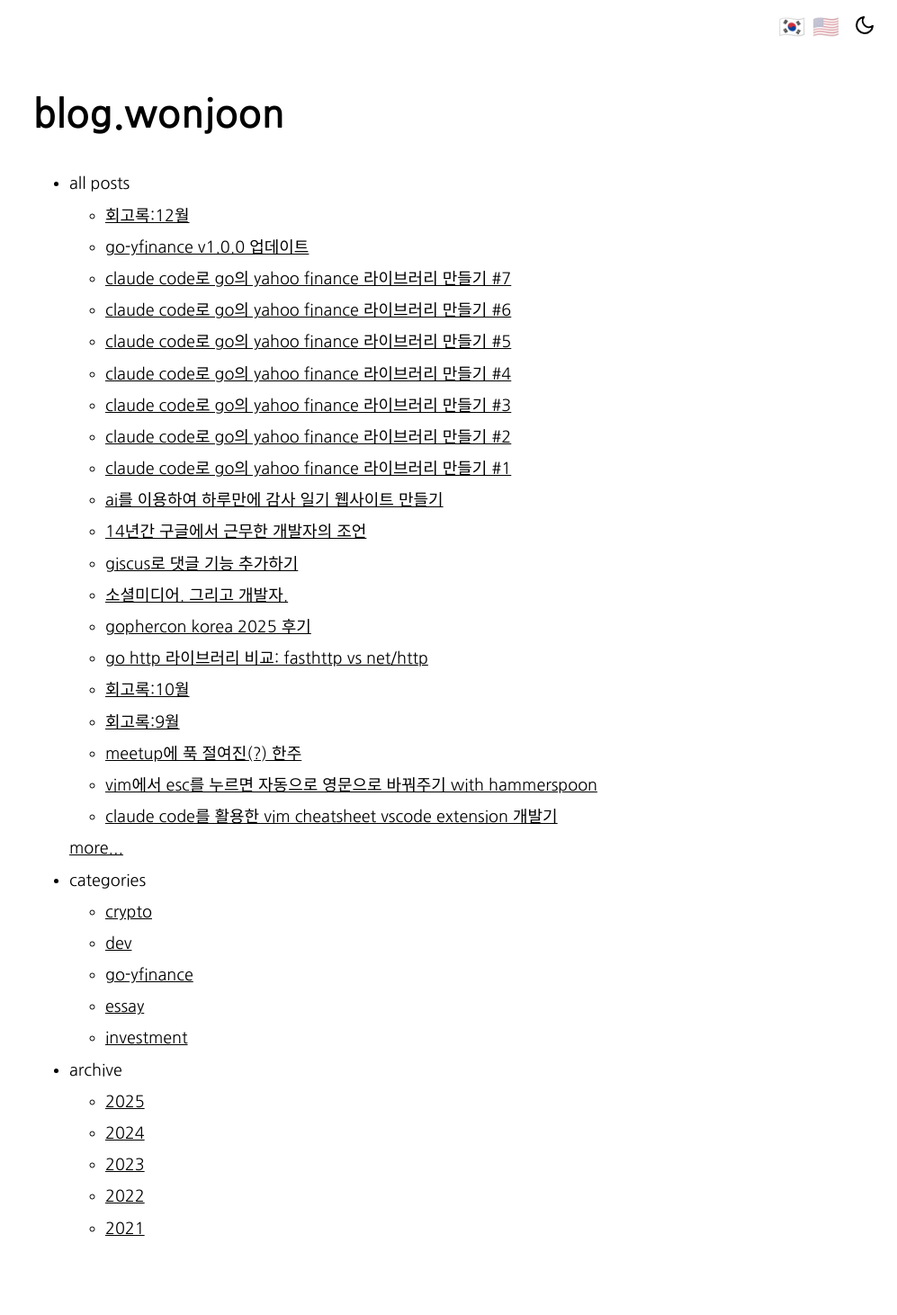
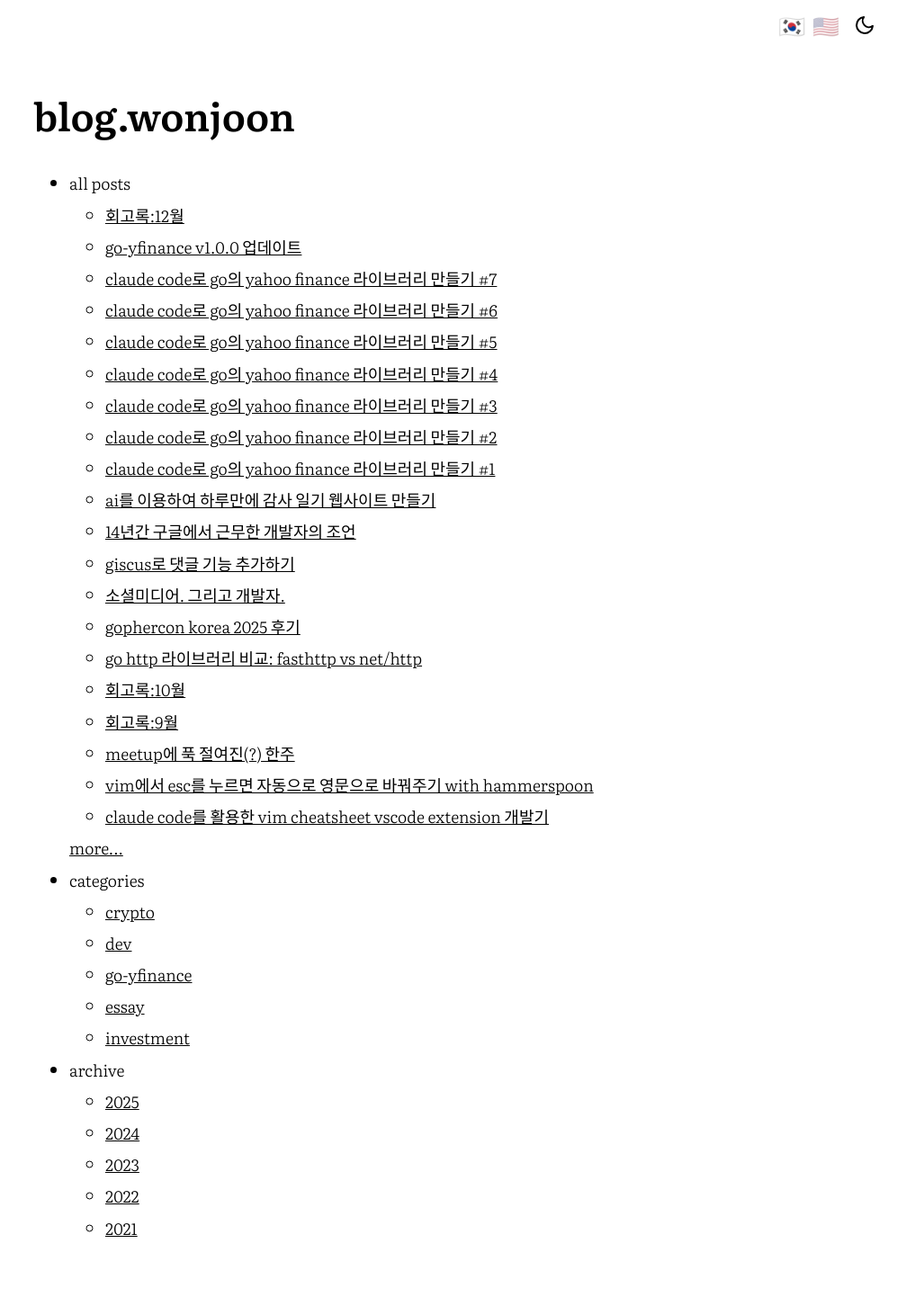
Before and after one commit to wnjoon/wnjoon.github.io, a Jekyll site: the page built from index.md, in a window 1280 px wide. Shown: the whole page at 90% size, without its empty margins (283-1280 px from the left). Built offline with Jekyll 4.4.1, drawn with Linux system fonts in a browser that asks for light colours.

Commit message:
change font to literata and serif

```diff
--- a/_sass/no-style-please.scss
+++ b/_sass/no-style-please.scss
@@ -1,4 +1,4 @@
-@import url(//fonts.googleapis.com/earlyaccess/nanumgothic.css);
+@import url("https://fonts.googleapis.com/css2?family=Literata:ital,wght@0,300;0,600;1,300;1,600&family=Noto+Serif+KR:wght@300;600&display=swap");
 
 // -------------- THEME SWITCHER -------------- //
 @mixin dark-appearance {
@@ -71,12 +71,20 @@ html { height: 100%; }
 
 body {
   color: black;
-  font-family: 'Nanum Gothic', sans-serif;
+  font-family: system-ui, -apple-system, BlinkMacSystemFont, 'Segoe UI', Roboto, Oxygen, Ubuntu, Cantarell, 'Open Sans', 'Helvetica Neue', sans-serif;
   font-size: 18px;
   line-height: 1.6;
   margin: 0;
   min-height: 100%;
   overflow-wrap: break-word;
+}
+
+html:lang(en) body {
+  font-family: 'Literata', serif;
+}
+
+html:lang(ko) body {
+  font-family: 'Literata', 'Noto Serif KR', serif;
 }
 
 .post-meta { text-align: right; }
--- a/assets/js/lang-filter.js
+++ b/assets/js/lang-filter.js
@@ -34,6 +34,9 @@ document.addEventListener('DOMContentLoaded', function() {
 
   function filterPosts(lang) {
     const postItems = document.querySelectorAll('.post-item');
+    if (postItems.length > 0) {
+      document.documentElement.setAttribute('lang', lang);
+    }
     let visibleCount = 0;
     const postListEl = document.querySelector('ul[data-post-limit]');
     const limitAttr = postListEl ? postListEl.getAttribute('data-post-limit') : null;
```
Also changed, not shown: 4 other files.
